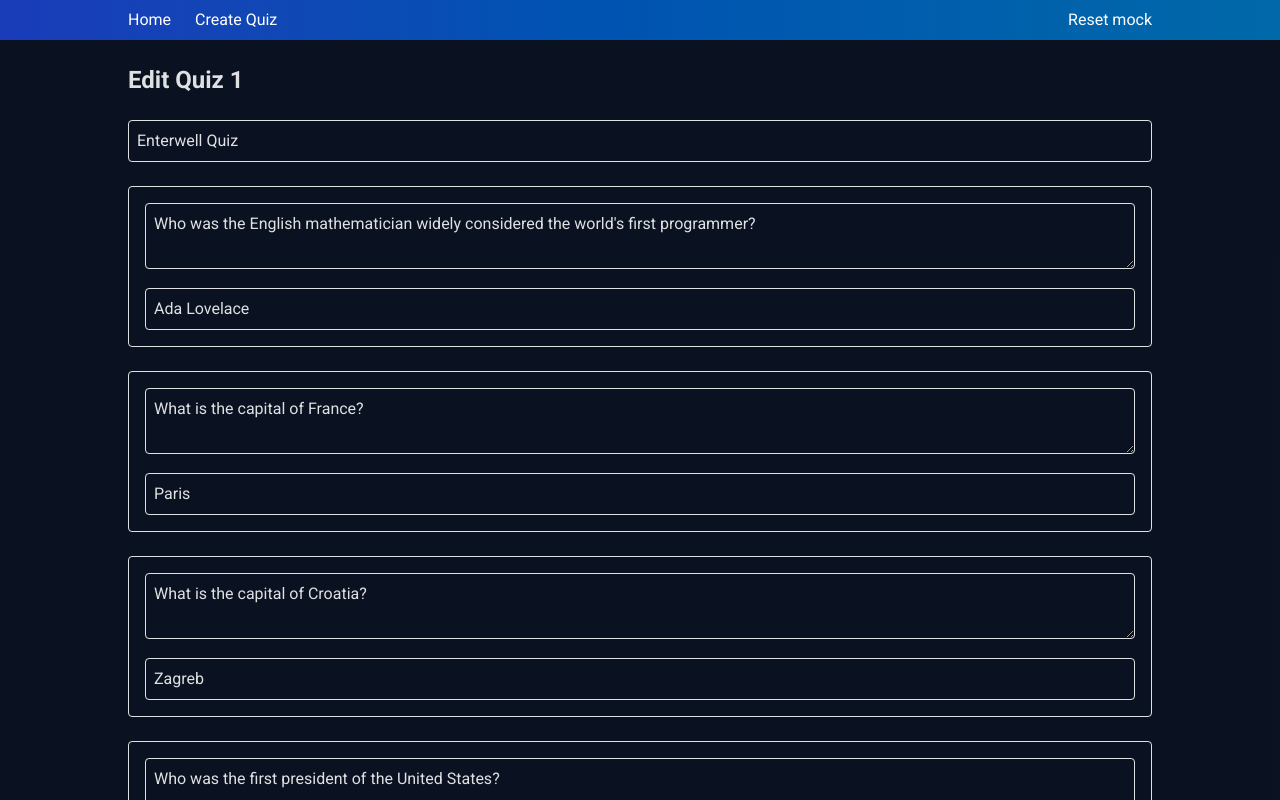
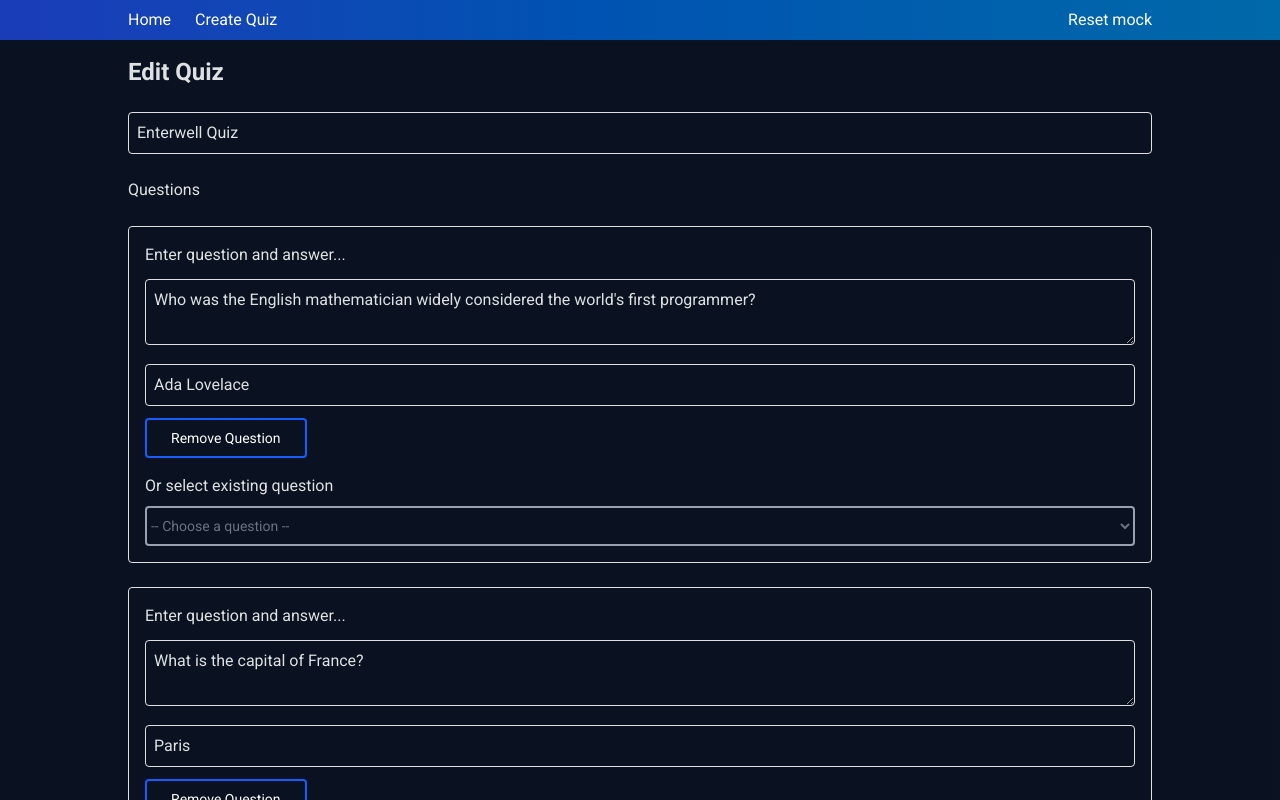
Before and after one commit to mmaric97/enterwell-fe-assignment, a React (Vite) app: page /quiz/1/edit in a window 1280 px wide. Shown: the top 800 px of the page. Built offline with nearby package versions, Linux system fonts and the light colour scheme.

Commit message:
Modifications for edit - combined with add

```diff
--- a/src/App.tsx
+++ b/src/App.tsx
@@ -1,10 +1,9 @@
 
 import { NavLink, Route, Routes } from 'react-router-dom'
 import QuizList from './features/QuizList'
-import QuizDetails from './features/QuizEdit'
 import { Provider } from 'react-redux'
 import { store } from './store'
-import QuizAdd from './features/QuizAdd'
+import QuizAddEdit from './features/QuizAddEdit'
 import QuizPlay from './features/QuizPlay'
 import { deleteAllQuizzesFromStorage } from './mock/quizzesMock'
 
@@ -48,8 +47,8 @@ export default function App() {
           <Provider store={store}>
             <Routes>
               <Route path="/" element={<QuizList />} />
-              <Route path="/quiz/:quizId/edit" element={<QuizDetails />} />
-              <Route path="/quiz/create" element={<QuizAdd />} />
+              <Route path="/quiz/:quizId/edit" element={<QuizAddEdit key="edit" />} />
+              <Route path="/quiz/create" element={<QuizAddEdit key="add" />} />
               <Route path="/quiz/:quizId/play" element={<QuizPlay />} />
             </Routes>
           </Provider>
--- a/src/features/QuizAdd.tsx
+++ b/src/features/QuizAddEdit.tsx
@@ -1,84 +1,150 @@
 import { useEffect, useState } from "react"
 import { useAppDispatch, useAppSelector } from "../store/hooks";
-import { addQuiz, fetchQuestions } from "../store/quizzesSlice";
+import { addQuiz, fetchQuestions, fetchQuizById, resetEditState, updateQuiz } from "../store/quizzesSlice";
 import type { Question } from "../models/question";
 import type { Quiz } from "../models/quiz";
+import { useLocation, useNavigate, useParams } from "react-router-dom";
 
-export default function QuizAdd() {
+export default function QuizAddEdit() {
+    const navigate = useNavigate()
+    const location = useLocation();
+    const isEditMode = location.pathname.includes('edit');
     const dispatch = useAppDispatch();
 
-    const [quizName, setQuizName] = useState('');
-    const [questions, setQuestions] = useState<Question[]>([
-        { question: '', answer: '' },
-    ]);
-
-    const { isSaving, isSavedSuccessfully, saveError, allQuestions } = useAppSelector(
+    const { currentQuiz, isLoading, loadingError, isSaving, isSavedSuccessfully, saveError, allQuestions } = useAppSelector(
         (state) => state.quizzes
     );
 
+    const { quizId: id } = useParams<{ quizId: string }>();
+
+    const [quizCopy, setQuizCopy] = useState<Quiz>(currentQuiz ?? {
+        name: '',
+        questions: [{ question: '', answer: '' }]
+    } as Quiz)
+
+    useEffect(() => { // Reset on url change
+        if(!isEditMode) {
+            setQuizCopy({ name: '', questions: [{ question: '', answer: '' }] });
+        }
+    }, [isEditMode]);
+
     useEffect(() => {
-        dispatch(fetchQuestions())
+        if (isEditMode && id) {
+            dispatch(fetchQuizById(Number(id)));
+        }
+    }, [isEditMode, id, dispatch]);
+
+    useEffect(() => {
+        if (isEditMode) {
+            setQuizCopy(currentQuiz!);
+        }
+    }, [currentQuiz, isEditMode]);
+
+    useEffect(() => {
+        dispatch(fetchQuestions());
     }, [dispatch]);
 
     useEffect(() => {
         if (isSavedSuccessfully) {
-            setQuizName('');
-            setQuestions([{ question: '', answer: '' }]);
+            setTimeout(() => {
+                navigate('/');
+            }, 1000);
         }
     }, [isSavedSuccessfully]);
 
+    useEffect(() => {
+        return () => {
+            dispatch(resetEditState())
+        };
+    }, [dispatch])
+
+    if (isEditMode && !currentQuiz) return <p>Loading quiz...</p>;
+    if (!quizCopy || !quizCopy.questions) return <p>Loading quiz...</p>;
+    if (isLoading && !isSaving) return <p>Loading quiz...</p>;
+    if (loadingError) return <p>Error: {loadingError}</p>;
+
     const handleNameChange = (value: string) => {
-        setQuizName(value);
+        setQuizCopy({ ...quizCopy, name: value });
     };
 
-    const handleQuestionChange = (index: number, field: 'question' | 'answer' | 'id', value: string | number) => {
-        setQuestions((prev) =>
-            prev.map((q, i) => (i === index ? { ...q, [field]: value } : q))
-        );
+    const handleQuestionChange = (index: number, questionToAdd: Question) => {
+        const updatedQuestions = [...quizCopy.questions];
+        updatedQuestions[index] = {
+            ...updatedQuestions[index],
+            id: questionToAdd.id,
+            question: questionToAdd.question,
+            answer: questionToAdd.answer,
+        };
+        setQuizCopy({ ...quizCopy, questions: updatedQuestions });
+    };
+
+    const handleQuestionInputChange = (index: number,
+        field: 'question' | 'answer', value: string) => {
+        const questions = quizCopy.questions ?? [];
+
+        const updatedQuestions = [...questions];
+
+        updatedQuestions[index] = {
+            ...updatedQuestions[index],
+            [field]: value,
+        };
+
+        setQuizCopy({
+            ...quizCopy,
+            questions: updatedQuestions,
+        });
     };
 
     const addNewQuestion = () => {
-        setQuestions((prev) => [...prev, { question: '', answer: '' }]);
+        const updatedQuestions =
+            [...quizCopy!.questions,
+            {
+                question: '',
+                answer: ''
+            } as Question
+            ]
+        setQuizCopy({ ...quizCopy, questions: updatedQuestions })
     };
 
     const removeQuestion = (index: number) => {
-        setQuestions((prev) => prev.filter((_, i) => i !== index));
+        const updatedQuestions = [
+            ...quizCopy!.questions.filter((_, i) => i !== index)
+        ]
+
+        setQuizCopy({ ...quizCopy, questions: updatedQuestions })
     };
 
-    const handleDropdownChange = (id: string, index: number ) => {
+    const handleDropdownChange = (id: string, index: number) => {
 
         if (!id) {
             return;
         }
-        let questionToAdd = allQuestions.find(q => q.id == Number(id))!;
+        const questionToAdd = allQuestions.find(q => q.id == Number(id))!;
 
-        handleQuestionChange(index, "id", questionToAdd.id!);
-        handleQuestionChange(index, "question", questionToAdd.question);
-        handleQuestionChange(index, "answer", questionToAdd.answer);
+        handleQuestionChange(index, questionToAdd);
     };
 
     const handleSubmit = (e: React.FormEvent) => {
         e.preventDefault();
 
-        const newQuiz: Quiz = {
-            name: quizName,
-            questions,
-        };
-
-        dispatch(addQuiz(newQuiz));
+        if (isEditMode) {
+            dispatch(updateQuiz(quizCopy));
+        } else {
+            dispatch(addQuiz(quizCopy));
+        }
     };
 
     return (
         <div>
-            <h1 className="text-2xl font-bold">
-                Create Quiz
+            <h1 className="text-2xl font-bold mt-4">
+                {isEditMode ? 'Edit Quiz' : 'Create Quiz'}
             </h1>
 
             <form className="space-y-6 py-6" onSubmit={handleSubmit}>
                 <div>
                     <input
                         className="w-full border p-2 rounded"
-                        value={quizName}
+                        value={quizCopy.name}
                         placeholder="Quiz name"
                         onChange={(e) => handleNameChange(e.target.value)}
                         required
@@ -87,15 +153,15 @@ export default function QuizAdd() {
 
                 <h3>Questions</h3>
                 {
-                    questions.map((q, index) => (
+                    quizCopy.questions.map((q, index) => (
 
-                        <div key={q.id ?? 0} className="border rounded p-4 space-y-3">
+                        <div key={q.id ?? index} className="border rounded p-4 space-y-3">
                             <p>Enter question and answer...</p>
                             <textarea
                                 className="w-full border p-2 rounded"
                                 placeholder="Question"
                                 value={q.question}
-                                onChange={(e) => handleQuestionChange(index, 'question', e.target.value)}
+                                onChange={(e) => handleQuestionInputChange(index, 'question', e.target.value)}
                                 disabled={q.id != null}
                                 required
                             />
@@ -104,13 +170,13 @@ export default function QuizAdd() {
                                 className="w-full border p-2 rounded"
                                 value={q.answer}
                                 placeholder="Answer"
-                                onChange={(e) => handleQuestionChange(index, 'answer', e.target.value, )}
+                                onChange={(e) => handleQuestionInputChange(index, 'answer', e.target.value)}
                                 disabled={q.id != null}
                                 required
                             />
 
                             {
-                                questions.length > 1 && (
+                                quizCopy.questions.length > 1 && (
                                     <button type="button"
                                         className="px-6 py-2 border-2 border-blue-600 rounded text-white text-sm"
                                         onClick={() => removeQuestion(index)}>
@@ -152,8 +218,16 @@ export default function QuizAdd() {
                 </button>
 
                 <div style={{ marginTop: '1rem' }}>
-                    <button type="submit" className="px-6 py-2 bg-blue-600 text-white rounded" disabled={isSaving}>
-                        {isSaving ? 'Saving...' : 'Save Quiz'}
+                    <button
+                        type="submit"
+                        className="px-6 py-2 bg-blue-600 text-white rounded"
+                        disabled={isSaving}
+                    >
+                        {isSaving
+                            ? 'Saving...'
+                            : isEditMode
+                                ? 'Update Quiz'
+                                : 'Save Quiz'}
                     </button>
                 </div>
             </form>
--- a/src/features/QuizEdit.tsx
+++ /dev/null
@@ -1,109 +0,0 @@
-import { useNavigate, useParams } from "react-router-dom"
-import { useEffect, useState } from "react"
-import type { Quiz } from "../models/quiz"
-import { useAppDispatch, useAppSelector } from "../store/hooks";
-import { fetchQuizById, updateQuiz } from "../store/quizzesSlice";
-
-export default function QuizEdit() {
-    const navigate = useNavigate()
-    const dispatch = useAppDispatch();
-
-    const { quizId } = useParams<{ quizId: string }>()
-
-    const { currentQuiz, isLoading, isSaving, isSavedSuccessfully, loadingError, saveError } = useAppSelector(
-        (state) => state.quizzes
-    );
-
-    if (quizId == null || quizId.trim() == "") {
-        navigate('/')
-    }
-
-    const [quizCopy, setQuizCopy] = useState<Quiz | null>(null)
-
-    useEffect(() => {
-        dispatch(fetchQuizById(Number(quizId)));
-    }, [quizId]);
-
-    useEffect(() => {
-        if (currentQuiz) setQuizCopy(currentQuiz);
-    }, [currentQuiz]);
-
-    if (isLoading && !isSaving) return <p>Loading quiz...</p>;
-    if (loadingError) return <p>Error: {loadingError}</p>;
-    if (!quizCopy) return <p>No quiz found</p>;
-
-    const updateQuestion = (
-        index: number,
-        field: 'question' | 'answer',
-        value: string
-    ) => {
-        const updatedQuestions = [...quizCopy!.questions]
-        updatedQuestions[index] = {
-            ...updatedQuestions[index],
-            [field]: value,
-        }
-
-        setQuizCopy({ ...quizCopy, questions: updatedQuestions })
-    }
-
-    const updateName = (
-        value: string
-    ) => {
-        setQuizCopy({ ...quizCopy, name: value });
-    }
-
-    const handleSubmit = () => {
-        if (quizCopy) {
-            dispatch(updateQuiz(quizCopy));
-        }
-    };
-
-    return (
-        <div className="space-y-6 py-6">
-            <h1 className="text-2xl font-bold">
-                Edit Quiz {quizId}
-            </h1>
-
-            <input
-                className="w-full border p-2 rounded"
-                value={quizCopy!.name}
-                onChange={(e) =>
-                    updateName(e.target.value)
-                }
-            />
-
-            {
-                quizCopy.questions.map((q, index) => (
-                    <div key={q.id} className="border rounded p-4 space-y-3">
-                        <textarea
-                            className="w-full border p-2 rounded"
-                            value={q.question}
-                            onChange={(e) =>
-                                updateQuestion(index, 'question', e.target.value)
-                            }
-                        />
-
-                        <input
-                            className="w-full border p-2 rounded"
-                            value={q.answer}
-                            onChange={(e) =>
-                                updateQuestion(index, 'answer', e.target.value)
-                            }
-                        />
-                    </div>
-                ))
-            }
-
-            <button
-                onClick={handleSubmit}
-                disabled={isSaving}
-                className="px-6 py-2 bg-blue-600 text-white rounded hover:bg-blue-700 disabled:opacity-50"
-            >
-                {isSaving ? 'Saving...' : 'Save'}
-            </button>
-
-            {isSavedSuccessfully && <h3 className="text-green-600"> Successfully saved. </h3>}
-            {!isSavedSuccessfully && <h3 className="text-red-600"> {saveError} </h3>}
-        </div>
-    )
-}
--- a/src/features/QuizPlay.tsx
+++ b/src/features/QuizPlay.tsx
@@ -34,13 +34,13 @@ const QuizPlay = () => {
 
     useEffect(() => {
         dispatch(fetchQuizById(Number(quizId)));
-    }, [quizId]);
+    }, [dispatch, quizId]);
 
     useEffect(() => {
         if (!question && currentQuiz) {
             dispatch(startQuiz(currentQuiz));
         }
-    }, [currentQuiz]);
+    }, [dispatch, question, currentQuiz]);
 
     if (!question && totalQuestions == 0) {
         return <div>Loading...</div>;
```
Also changed, not shown: src/mock/quizzesMock.ts (+13 -0 lines), src/store/quizzesSlice.ts (+12 -1 lines).
